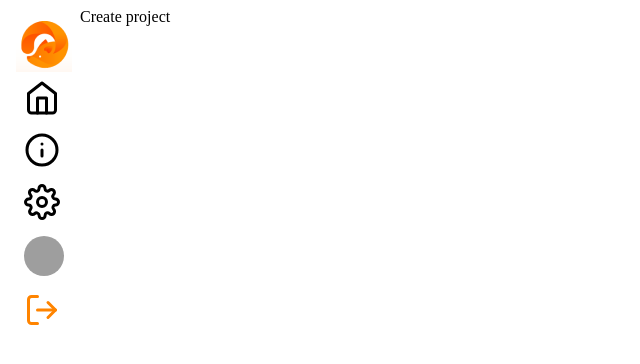
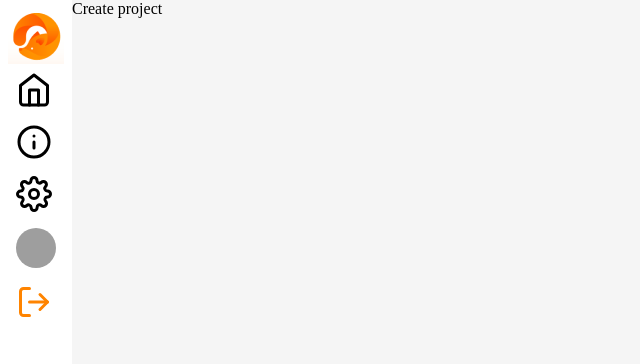
Before and after one commit to avinash-vk/promanage, a React (Create React App) app in the folder client/: page /project/create in a window 1280 px wide. Shown: the top 364 px of the page, without its empty margins (0-640 px from the left). Built offline with nearby package versions, Linux system fonts and the light colour scheme; grey boxes are pictures that could not be loaded.

Commit message:
fixed scrolling

```diff
--- a/client/src/components/Sidebar.js
+++ b/client/src/components/Sidebar.js
@@ -14,8 +14,6 @@ const Logo = () => {
 
 const sidebarStyles = makeStyles(() => ({
     root: {
-        flex: "0.2",
-        flexDirection:"row",
         display:"flex",
         color: "#FFF",
         transition: "850ms",
--- a/client/src/index.css
+++ b/client/src/index.css
@@ -1,13 +1,4 @@
-body {
-  margin: 0;
-  font-family: -apple-system, BlinkMacSystemFont, 'Segoe UI', 'Roboto', 'Oxygen',
-    'Ubuntu', 'Cantarell', 'Fira Sans', 'Droid Sans', 'Helvetica Neue',
-    sans-serif;
-  -webkit-font-smoothing: antialiased;
-  -moz-osx-font-smoothing: grayscale;
+*{
+  margin:0%;
+  padding:0%
 }
-
-code {
-  font-family: source-code-pro, Menlo, Monaco, Consolas, 'Courier New',
-    monospace;
-}
--- a/client/src/index.js
+++ b/client/src/index.js
@@ -2,7 +2,7 @@ import React from 'react';
 import ReactDOM from 'react-dom';
 import App from './App';
 import reportWebVitals from './reportWebVitals';
-
+import "./index.css"
 ReactDOM.render(
   <React.StrictMode>
     <App />
--- a/client/src/layout/SignedInLayout.js
+++ b/client/src/layout/SignedInLayout.js
@@ -9,14 +9,17 @@ const useStyles = makeStyles(() => ({
     overflowY: "auto",
     display:"flex",
     flex:1,
-    backgroundColor:"#FFF"
+    backgroundColor:"#F5F5F5"
   },
   sidebar: {
+    width:100,
     height: "100%",
-    backgroundColor:"#FFF"
+    overflow: "hidden",
+    position:"fixed"
   },
   fullHeight:{
     height:"100vh",
+    overflow: "hidden"
   }
 }));
 
@@ -24,12 +27,9 @@ const SignedInLayout = ({ children }) => {
   const classes = useStyles();
   return (
     <Grid container className={classes.fullHeight}>
-      <Grid item xs={0.5} className={classes.sidebar}>
-        <Sidebar />
-      </Grid>
+      <Sidebar />
       <Grid
         item
-        xs={11.5}
         className={classes.container}>
         {children}
       </Grid>
```
